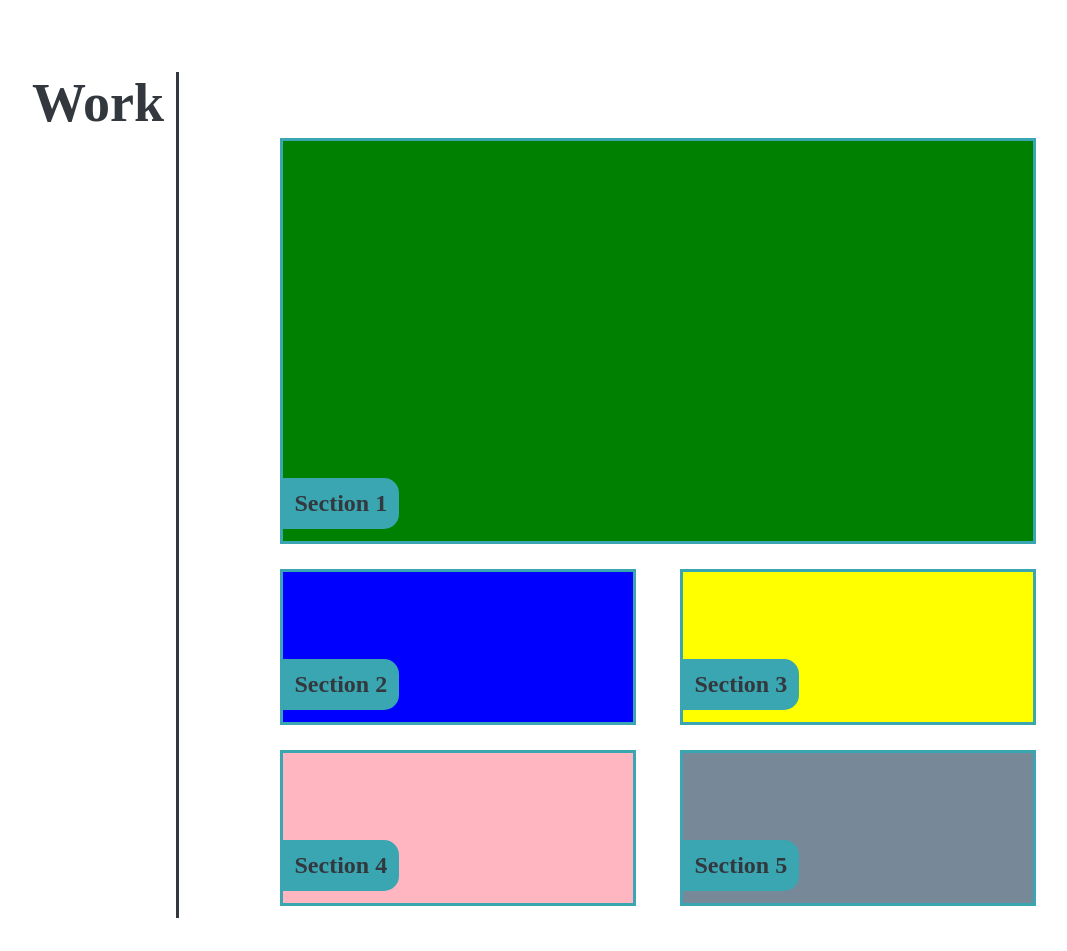
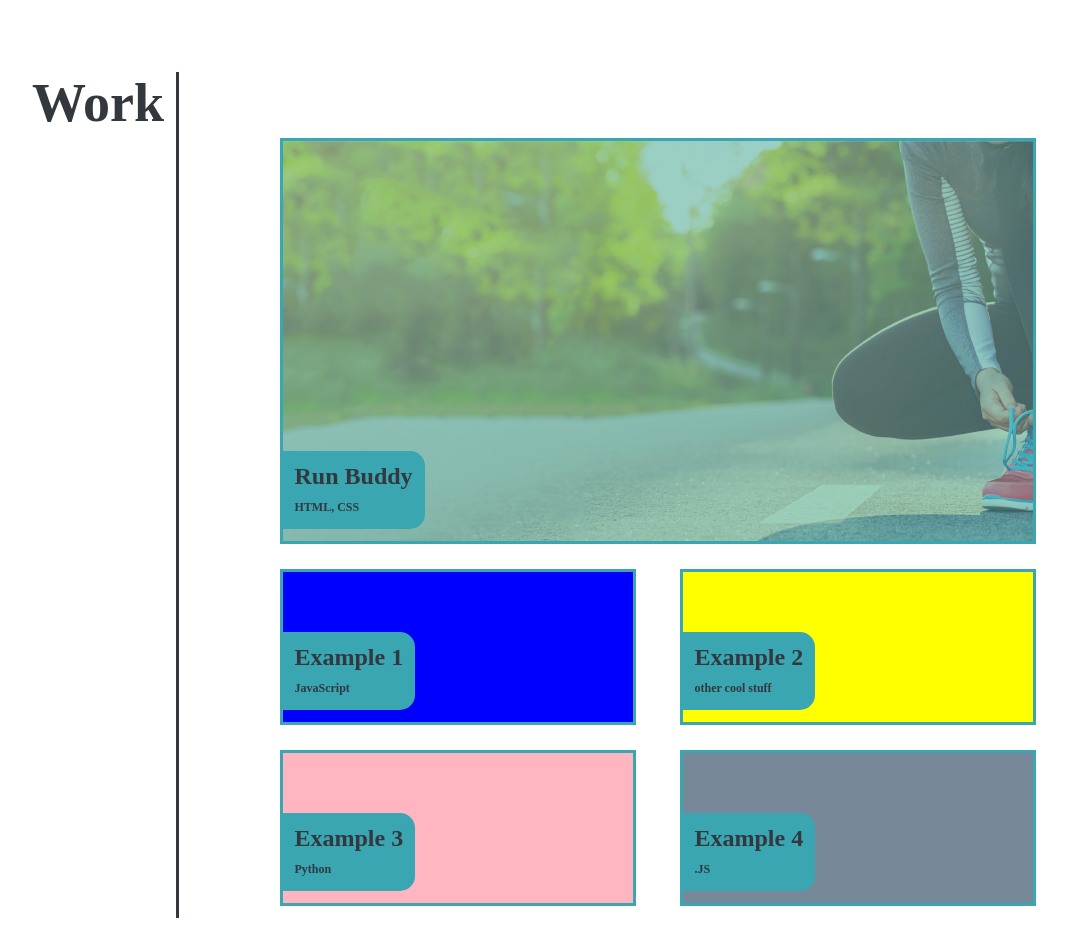
Before and after one commit to cwinters87/portfolio, a plain HTML site: page index.html in a window 1280 px wide. Shown: the part 1201-2152 px from the top of the page, without its empty margins (144-1211 px from the left). Drawn offline with Linux system fonts and the light colour scheme.

Commit message:
added css in work section with links

```diff
--- a/assests/css/style.css
+++ b/assests/css/style.css
@@ -96,7 +96,7 @@ header nav ul li a {
 
 #about-me div p {
     color: rgb(50, 56, 61);
-    font-size: 18px;
+    font-size: 24px;
     display: flex;
     flex-wrap: wrap;
     margin: auto;
@@ -146,6 +146,7 @@ aside h2 {
     border-color: #39a6b2;
     display: flex;
     align-items: flex-end;
+    cursor: pointer;
 }
 
 .work-item p {
@@ -158,8 +159,13 @@ aside h2 {
     border-radius: 0px 15px 15px 0px;
 }
 
+.work-item p span {
+    font-size: 12px;
+}
+
 #section-1 {
-    background: green;
+    background-image: url("../images/hero-bg.jpg");
+    background-size: cover;
     width: 750px;
     height: 400px;
 }
--- a/index.html
+++ b/index.html
@@ -48,15 +48,25 @@
         </aside>
         <article>
             <main>
-                <div class="work-item" id="section-1"><p>Section 1</p></div>
+                <div onclick="location.href='https://cwinters87.github.io/run-buddy/'"  class="work-item" id="section-1">
+                    <p>Run Buddy<br><span>HTML, CSS</span></p>
+                </div>
             </main>
             <main class="main-class">
-                <div class="work-item" id="section-2"><p>Section 2</p></div>
-                <div class="work-item" id="section-3"><p>Section 3</p></div>
+                <div onclick="location.href='http://example.com/';" class="work-item" id="section-2">
+                    <p>Example 1<br><span>JavaScript</span></p>
+                </div>
+                <div onclick="location.href='http://example.com/';" class="work-item" id="section-3">
+                    <p>Example 2<br><span>other cool stuff</span></p>
+                </div>
             </main>
             <main class="main-class">
-                <div class="work-item" id="section-4"><p>Section 4</p></div>
-                <div class="work-item" id="section-5"><p>Section 5</p></div>
+                <div onclick="location.href='http://example.com/';" class="work-item" id="section-4">
+                    <p>Example 3<br><span>Python</span></p>
+                </div>
+                <div onclick="location.href='http://example.com/';" class="work-item" id="section-5">
+                    <p>Example 4<br><span>.JS</span></p>
+                </div>
             </main>
         </article>
     </section>
```
